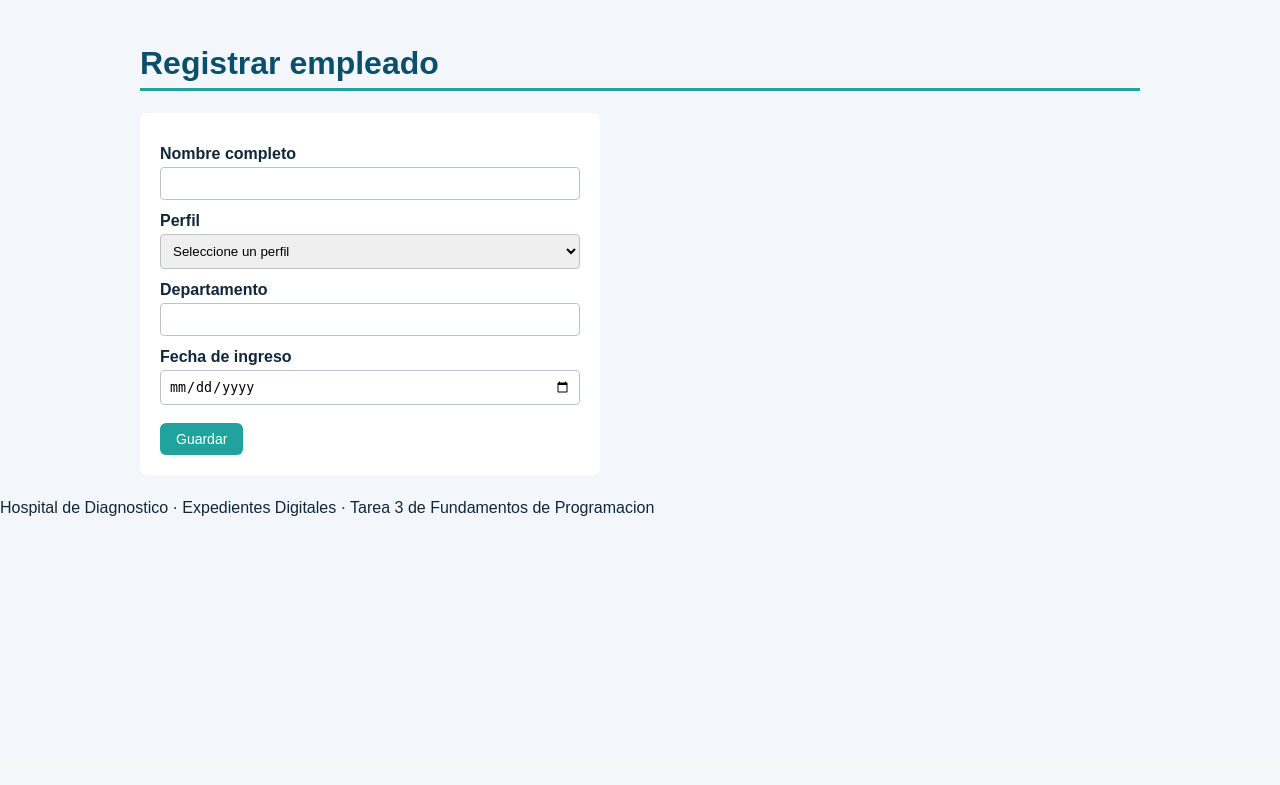
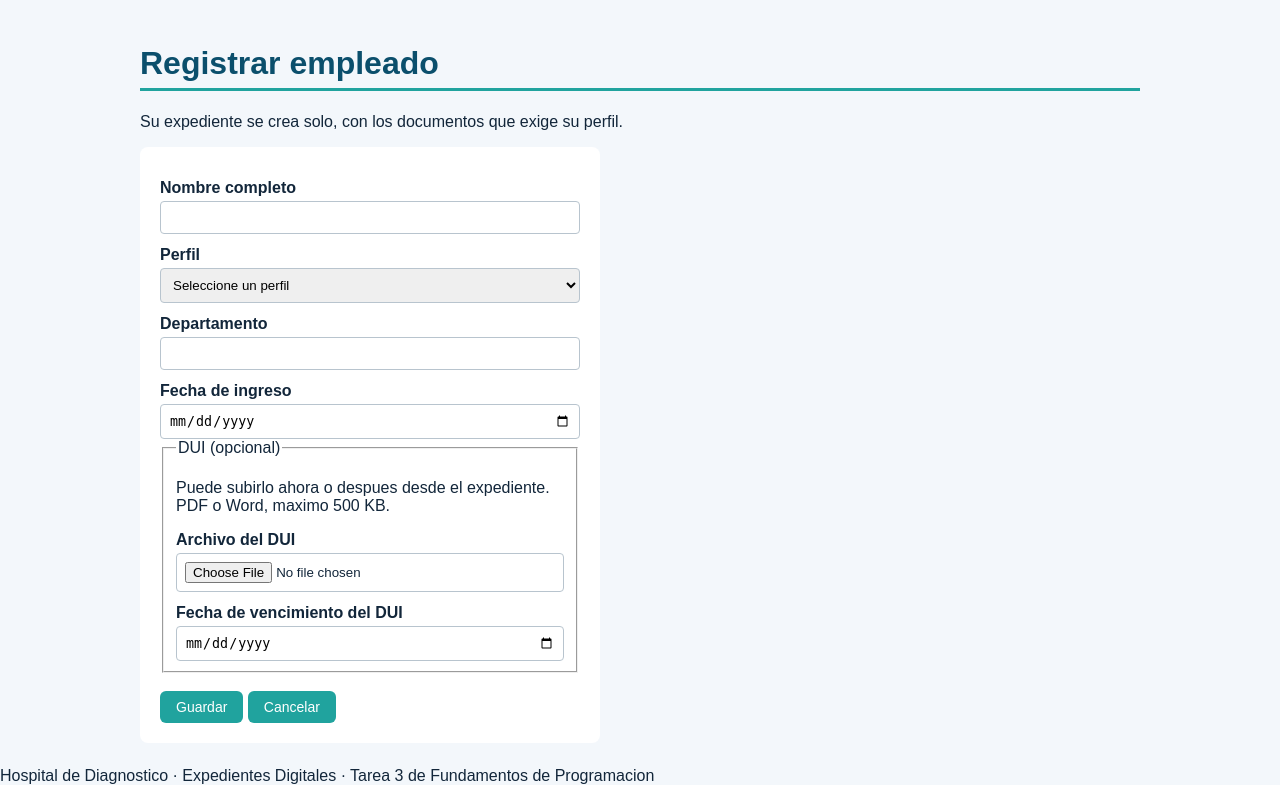
Before and after one commit to vidaurreitalo-debug/Fase-2-del-proyecto, a Flask app: page /empleados/nuevo in a window 1280 px wide. Shown: the part 46-831 px from the top of the page. Before the commit the page ends 562 px from the top, so only its background shows below. Run offline with Flask 3, Linux system fonts and the light colour scheme; data comes from the database, SQL or seed files in the repository.

Commit message:
Update nuevo.html

```diff
--- a/templates/nuevo.html
+++ b/templates/nuevo.html
@@ -2,8 +2,11 @@
 {% block titulo %}Registrar empleado{% endblock %}
 {% block contenido %}
 <h1>Registrar empleado</h1>
-{% if error %}<p class="error">{{ error }}</p>{% endif %}
-<form method="POST" action="/empleados/nuevo" class="formulario">
+<p class="subtitulo">Su expediente se crea solo, con los documentos que exige su perfil.</p>
+{% if error %}<p class="aviso error">{{ error }}</p>{% endif %}
+
+<!-- enctype multipart/form-data: sin esto el archivo nunca llega al servidor -->
+<form method="POST" action="/empleados/nuevo" enctype="multipart/form-data" class="formulario">
   <label for="nombre">Nombre completo</label>
   <input type="text" id="nombre" name="nombre" value="{{ datos.nombre }}">
 
@@ -21,6 +24,19 @@
   <label for="fechaIngreso">Fecha de ingreso</label>
   <input type="date" id="fechaIngreso" name="fechaIngreso" value="{{ datos.fechaIngreso }}">
 
-  <button type="submit">Guardar</button>
+  <fieldset>
+    <legend>DUI (opcional)</legend>
+    <p class="ayuda">Puede subirlo ahora o despues desde el expediente. PDF o Word, maximo {{ tamanoMaximo }} KB.
+       {% if error %}<br>Si hubo un error, vuelva a elegir el archivo.{% endif %}</p>
+    <label for="archivoDui">Archivo del DUI</label>
+    <input type="file" id="archivoDui" name="archivoDui" accept=".pdf,.doc,.docx">
+    <label for="venceDui">Fecha de vencimiento del DUI</label>
+    <input type="date" id="venceDui" name="venceDui" value="{{ datos.venceDui }}">
+  </fieldset>
+
+  <div class="botones">
+    <button type="submit">Guardar</button>
+    <a class="boton secundario" href="/empleados">Cancelar</a>
+  </div>
 </form>
 {% endblock %}
```
